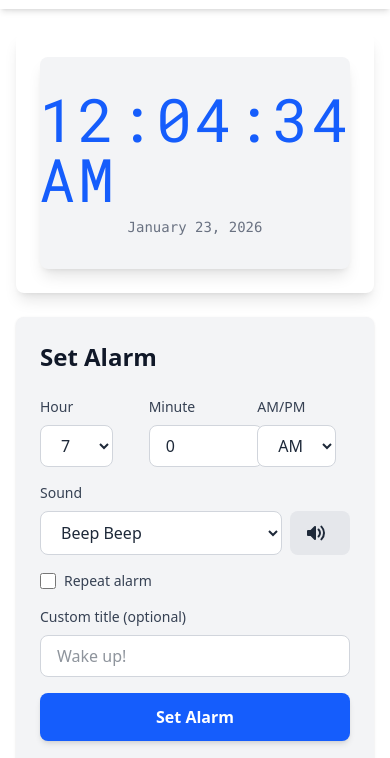
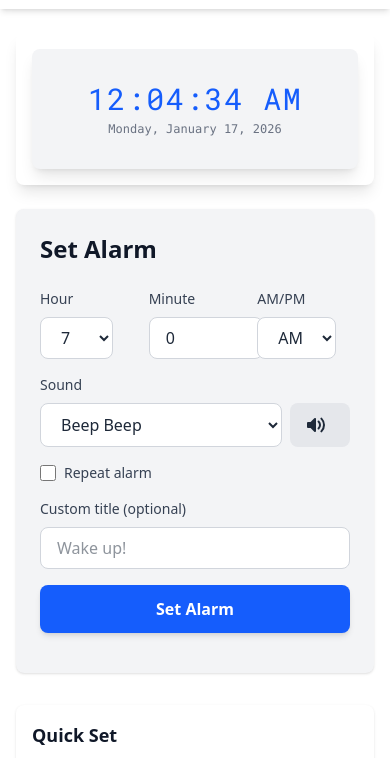
Before and after one commit to Juan-Cruz-Rey/vclock-clone, an Astro site: page / in a window 390 px wide. Shown: the part 55-813 px from the top of the page. Built offline with nearby package versions, Linux system fonts and the light colour scheme; Astro itself is replaced by a stand-in of ours.

Commit message:
feat: implementar tipografía responsive progresiva en reloj digital
- Agregar escalado progresivo de fuentes desde mobile a desktop
- Mobile pequeño (<640px): text-3xl (30px)
- Mobile grande (≥640px): text-4xl (36px)
- Tablet (≥768px): text-6xl (60px)
- Desktop (≥1024px): text-8xl (96px)
- Reducir padding de card en mobile (p-4 md:p-6)
- Mejorar legibilidad en pantallas pequeñas

🤖 Generated with [Claude Code](https://claude.com/claude-code)

Co-Authored-By: Claude <noreply@anthropic.com>

```diff
--- a/src/components/alarm/AlarmClock.astro
+++ b/src/components/alarm/AlarmClock.astro
@@ -25,7 +25,7 @@ const { presetHour, presetMinute, presetMeridian } = Astro.props;
   <!-- Main Alarm Section (col-span-2 en desktop) -->
   <div class="lg:col-span-2 space-y-6">
     <!-- Current Time Display -->
-    <div class="bg-white dark:bg-gray-900 rounded-lg p-6 shadow-lg">
+    <div class="bg-white dark:bg-gray-900 rounded-lg p-4 md:p-6 shadow-lg">
       <DigitalDisplay
         id="current-time-display"
         time="12:00:00 AM"
--- a/src/components/shared/DigitalDisplay.astro
+++ b/src/components/shared/DigitalDisplay.astro
@@ -23,10 +23,10 @@ const {
 } = Astro.props;
 
 const sizeClasses = {
-  sm: 'text-3xl md:text-4xl',
-  md: 'text-4xl md:text-6xl',
-  lg: 'text-6xl md:text-8xl',
-  xl: 'text-7xl md:text-9xl'
+  sm: 'text-xl sm:text-2xl md:text-4xl',
+  md: 'text-2xl sm:text-3xl md:text-6xl',
+  lg: 'text-3xl sm:text-4xl md:text-6xl lg:text-8xl',
+  xl: 'text-4xl sm:text-5xl md:text-7xl lg:text-9xl'
 };
 ---
 
@@ -43,7 +43,7 @@ const sizeClasses = {
 
     <!-- Optional Date Display -->
     {showDate && date && (
-      <div class="text-sm md:text-lg mt-2 font-mono text-gray-500 dark:text-gray-400">
+      <div class="text-xs sm:text-sm md:text-base lg:text-lg mt-1 md:mt-2 font-mono text-gray-500 dark:text-gray-400">
         {date}
       </div>
     )}
```
